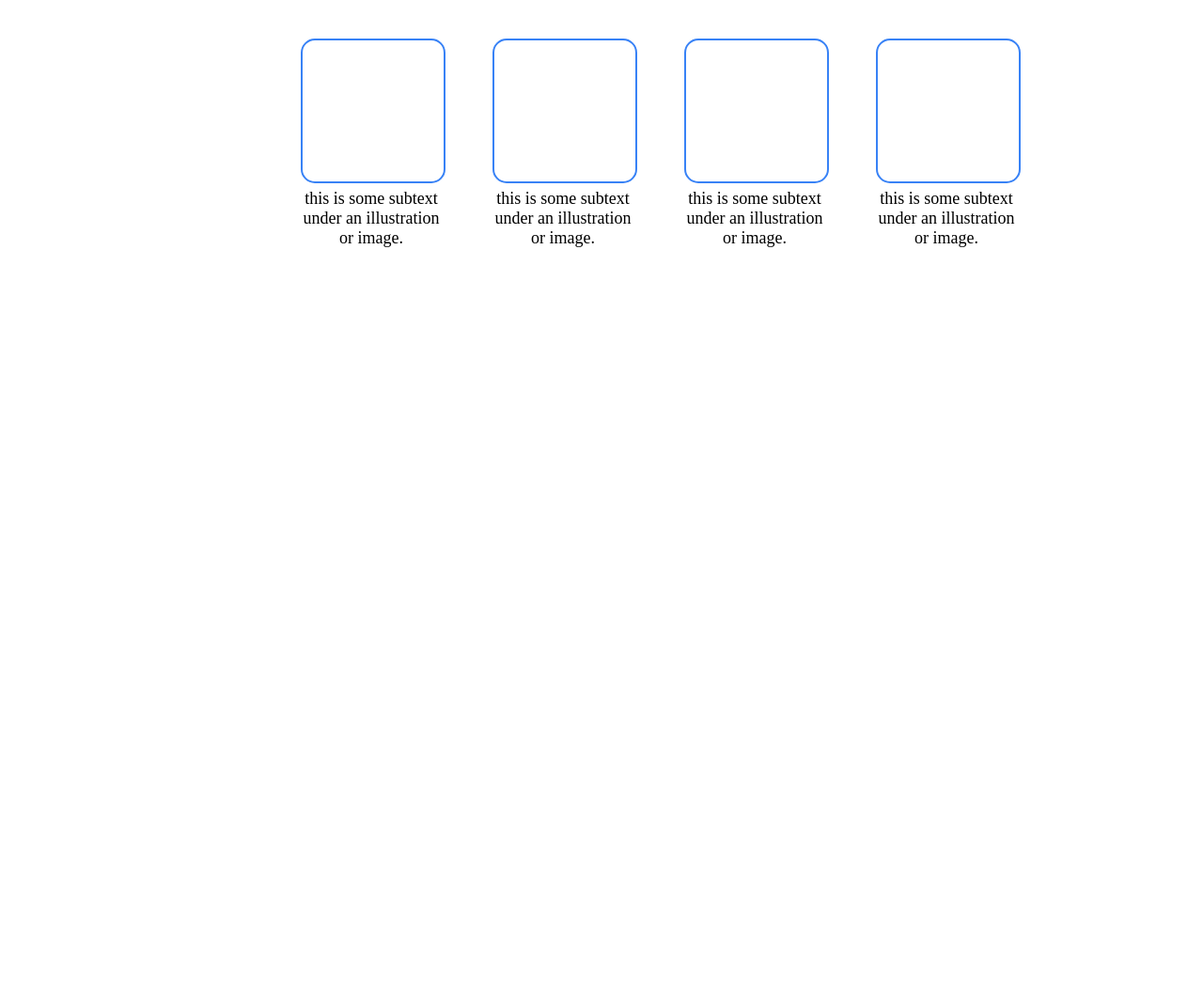
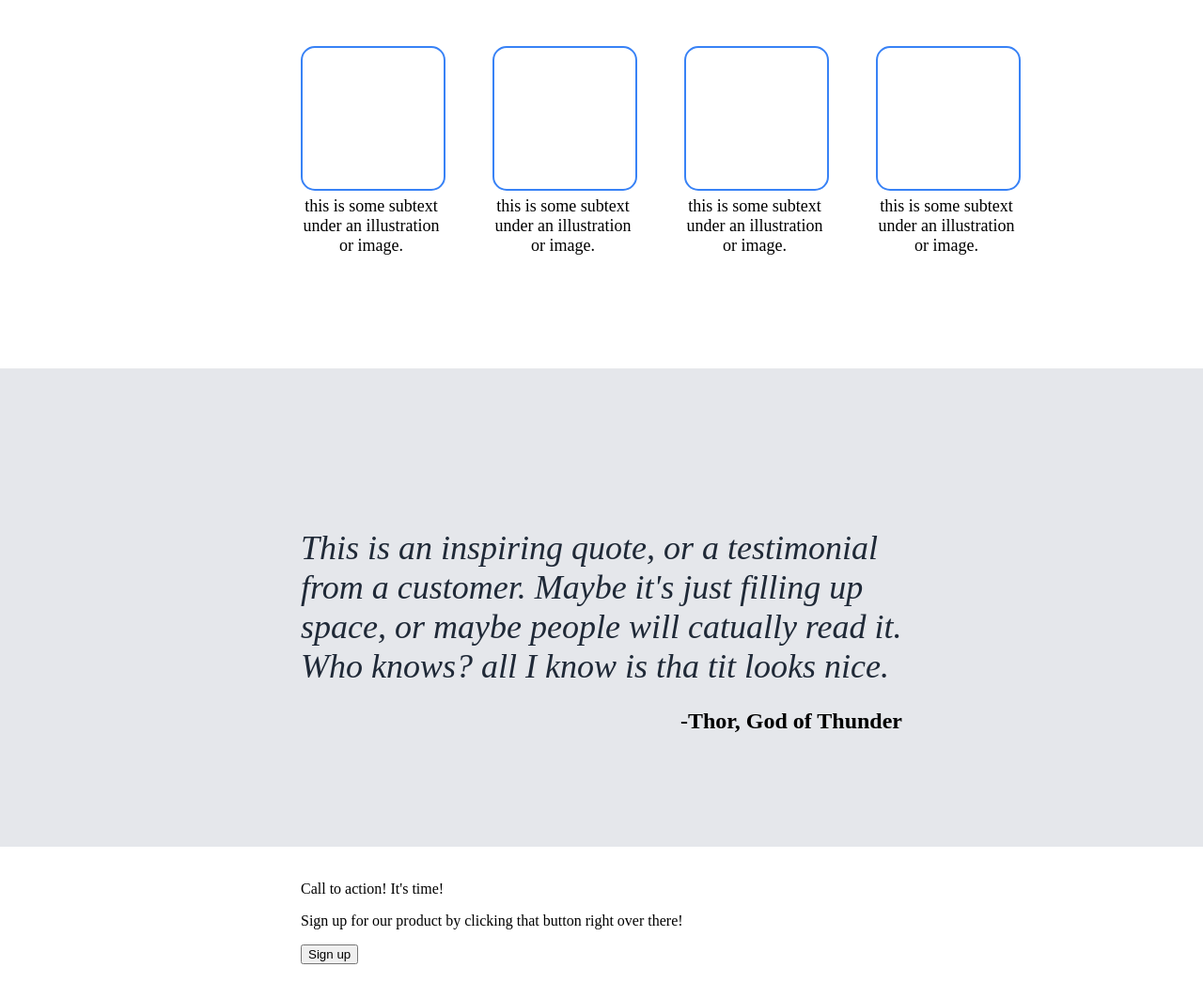
Before and after one commit to Clifford-Taylor/Odin-Landing-Page, a plain HTML site: page index.html in a window 1280 px wide. Shown: the part 537-1583 px from the top of the page at 94% size. Before the commit the page ends 830 px from the top, so only its background shows below. Drawn offline with Linux system fonts and the light colour scheme.

Commit message:
create layer 3

```diff
--- a/index.html
+++ b/index.html
@@ -50,6 +50,19 @@
                 </div>
             </div>
         </div>
+        <div class="layer3container">
+            <p class="quote">This is an inspiring quote, or a testimonial from a customer. Maybe it's just filling up space, or maybe people will catually read it. Who knows? all I know is tha tit looks nice.</p>
+            <p class="quote-credit">-Thor, God of Thunder</p>
+        </div>
+        <div class="layer4container">
+            <div>
+                <div>
+                    <p>Call to action! It's time!</p>
+                    <p>Sign up for our product by clicking that button right over there!</p>
+                </div>
+                <button>Sign up</button>
+            </div>
+        </div>
 
     </body>
 </html>
--- a/styles.css
+++ b/styles.css
@@ -1,6 +1,8 @@
 body{
     margin: auto;
 }
+.layer5container,
+.layer4container,
 .layer3container,
 .layer2container,
 .layer1container{
@@ -79,17 +81,24 @@ body{
 .layer2container h1{
     text-align: center;
     margin-top: 20px;
+    font-size: 36px;
+    font-weight: 800;
+    color: #1f2937;
 }
 .layer2container .content{
     display: flex;
     gap: 50px;
-    width: fit-content;
+    width: auto;
+    height: auto;
     margin: auto;
     padding-top: 40px;
+    margin-bottom: 100px;
 }
 .layer2container .content div{
     width: fit-content;
     height: fit-content;
+    display: flex;
+    flex-direction: column;
 }
 .layer2container .content div div{
     border: 2px solid #3882f6;
@@ -97,6 +106,7 @@ body{
     width: 150px;
     height: 150px;
     margin-right: 0px;
+    flex: 1 1 auto;
 }
 .layer2container .content div p{
     text-align: center;
@@ -105,3 +115,21 @@ body{
     margin-bottom: 0px;
     font-size: 18px;
 }
+.layer3container{
+    background-color: #e5e7eb;
+    min-height: fit-content;
+}
+.layer3container .quote{
+    font-weight: lighter;
+    font-size: 36px;
+    font-style: italic;
+    color: #1f2937;
+    margin-top: 150px;
+    margin-bottom: 0px;
+}
+.layer3container .quote-credit{
+    text-align: right;
+    font-weight: bold;
+    font-size: 24px;
+    margin-bottom: 100px;
+}
```
